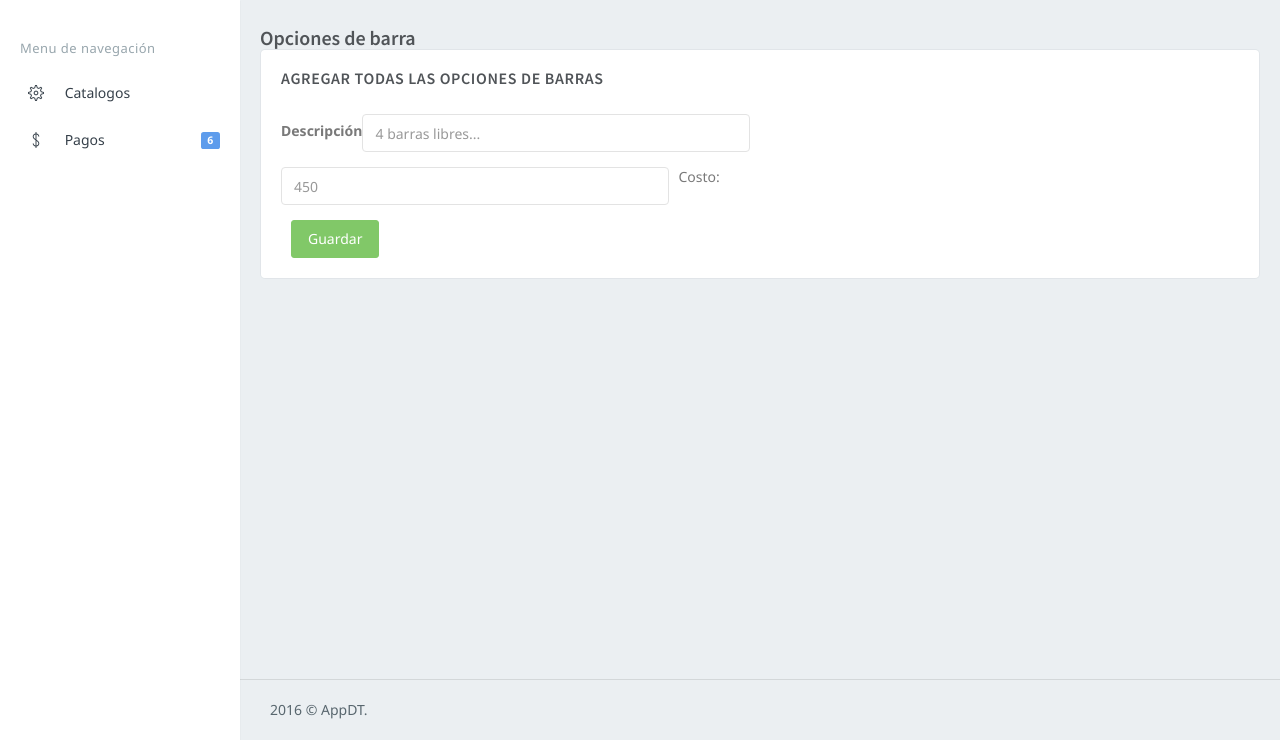
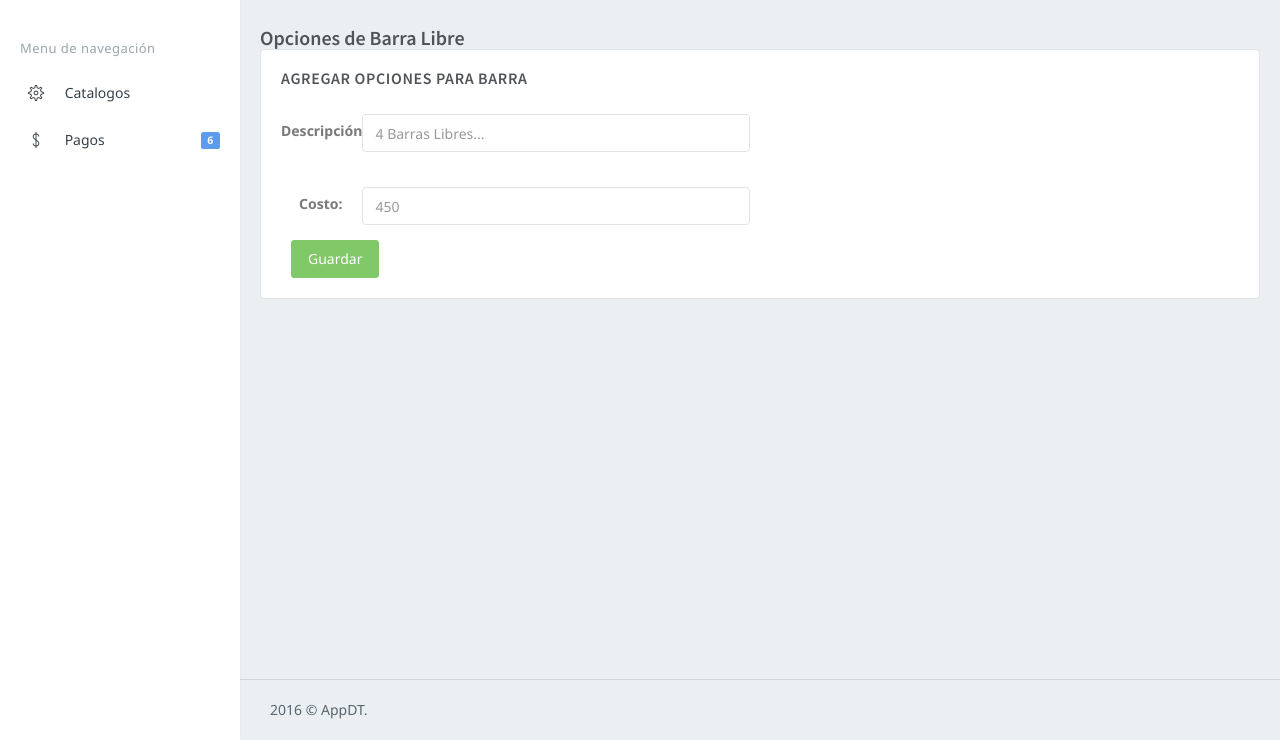
Before and after one commit to appdt28-6/traveladmin, a PHP site: page /newbarra.php?event=1 in a window 1280 px wide. Shown: the part 60-800 px from the top of the page. Run offline with PHP 8.4, Linux system fonts and the light colour scheme; style sheets or scripts are compiled from the project's sources; some libraries are stand-ins or nearby versions; some web fonts are replaced.

Commit message:
MAs cambios
Cambio en los inserta

```diff
--- a/newbarra.php
+++ b/newbarra.php
@@ -1,5 +1,5 @@
 <?php
-
+	$event=$_GET['event'];
 	require 'database.php';
 
 	if ( !empty($_POST)) {
@@ -8,15 +8,14 @@
 		$costoError = null;
 
 		// keep track post values
-		$desc = $_POST['ubicacion'];
+		$desc = $_POST['desc'];
 		$costo = $_POST['costo'];
-		$event=$_POST['event'];
 
 		// validate input
-
+		$valid = true;
 
 		if (empty($desc)) {
-			$descError = 'Please enter Costo';
+			$descError = 'Please enter Descripción';
 			$valid = false;
 		}
 
@@ -29,11 +28,11 @@
 		if ($valid) {
 			$pdo = Database::connect();
 			$pdo->setAttribute(PDO::ATTR_ERRMODE, PDO::ERRMODE_EXCEPTION);
-			$sql = "INSERT INTO barra (id_evento,desc,costo) values(?,?,?)";
+			$sql = "INSERT INTO barra (id_evento,descr,costo) values(?,?,?)";
 			$q = $pdo->prepare($sql);
 			$q->execute(array($event,$desc,$costo));
 			Database::disconnect();
-			header("Location: evento.php");
+			header("Location: barralist.php?event=$event");
 		}
 	}
 ?>
@@ -89,7 +88,7 @@
 						<!-- Page-Title -->
 						<div class="row">
 							<div class="col-sm-12">
-								<h4 class="page-title">Opciones de barra</h4>
+								<h4 class="page-title">Opciones de Barra Libre</h4>
 								<!--<ol class="breadcrumb">
 									<li>
 										<a href="#">Ubold</a>
@@ -107,25 +106,26 @@
                         <div class="row">
                         	<div class="col-sm-12">
                         		<div class="card-box">
-                        			<h4 class="m-t-0 header-title"><b>Agregar todas las opciones de barras</b></h4>
+                        			<h4 class="m-t-0 header-title"><b>Agregar opciones para Barra</b></h4>
                         			<!--<p class="text-muted m-b-30 font-13">
 										Most common form control, text-based input fields. Includes support for all HTML5 types: <code>text</code>, <code>password</code>, <code>datetime</code>, <code>datetime-local</code>, <code>date</code>, <code>month</code>, <code>time</code>, <code>week</code>, <code>number</code>, <code>email</code>, <code>url</code>, <code>search</code>, <code>tel</code>, and <code>color</code>.
 									</p>-->
 									<br>
                         			<div class="row">
                         				<div class="col-md-6">
-                        					<form class="form-horizontal" action="newevent.php" method="post" role="form" enctype="multipart/form-data">
+                        					<form class="form-horizontal" action="newbarra.php?event=<?php echo $event;?>" method="post" role="form">
 	                                            <div class="form-group" <?php echo !empty($descError)?'error':'';?>>
 	                                                <label class="col-md-2 control-label">Descripción:</label>
 	                                                <div class="col-md-10">
-	                                                    <input type="text" name="desc" class="form-control" placeholder="4 barras libres..." value="<?php echo !empty($desc)?$desc:'';?>">
+	                                                    <input type="text" name="desc" class="form-control" placeholder="4 Barras Libres..." value="<?php echo !empty($desc)?$desc:'';?>">
 	                                                    <?php if (!empty($descError)): ?>
 											      		<span class="help-inline"><?php echo $descError;?></span>
 											      		<?php endif; ?>
 	                                                </div>
 	                                            </div>
-	                                            <div class="form-group" <?php echo !empty($costoError)?'error':'';?>
-	                                                <label class="col-md-2 control-label" for="example-email">Costo:</label>
+	                                            <br>
+	                                            <div class="form-group" <?php echo !empty($costoError)?'error':'';?>>
+	                                                <label class="col-md-2 control-label">Costo:</label>
 	                                                <div class="col-md-10">
 	                                                    <input type="text" id="costo" name="costo" class="form-control" placeholder="450" value="<?php echo !empty($costo)?$costo:'';?>">
 	                                                    <?php if (!empty($costoError)): ?>
```
Also changed, not shown: barralist.php (+10 -13 lines), hablist.php (+4 -7 lines), 1 other file.
